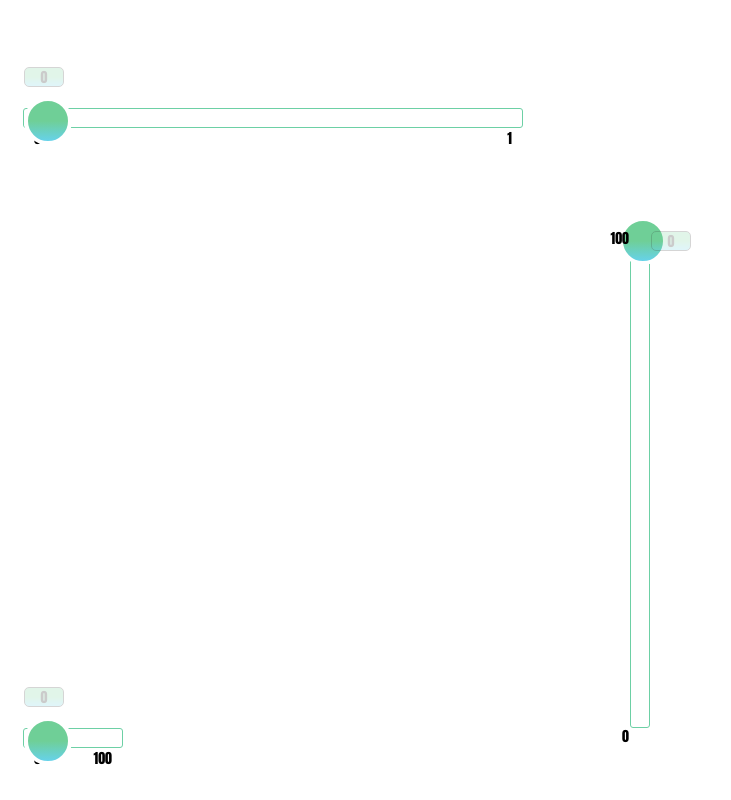
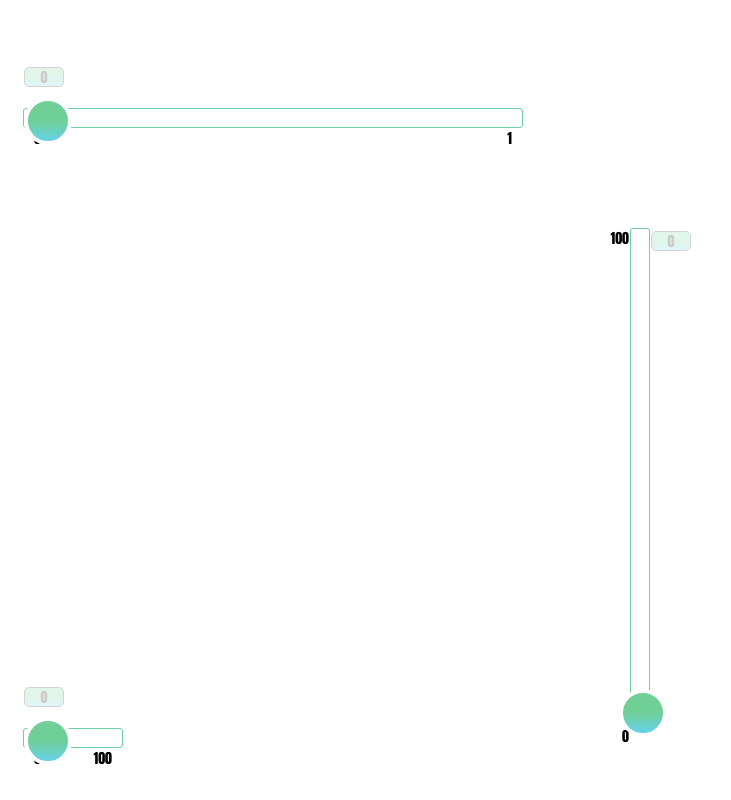
Before and after one commit to makarenkovdo/range-slider, a website built with webpack: page src/index.html in a window 1280 px wide. Shown: the top 800 px of the page, without its empty margins (0-731 px from the left). Built offline with nearby package versions, Linux system fonts and the light colour scheme.

Commit message:
vertical slider initial position

```diff
--- a/src/controller/slider-controller.js
+++ b/src/controller/slider-controller.js
@@ -36,6 +36,7 @@ export default class SliderController {
             .setMinValue(minValue)
             .setMaxValue(maxValue)
             .init()
+            .correctSliderPosition()
             .addBar(shouldAddBar)
             .setStep(step)
     }
@@ -56,6 +57,10 @@ export default class SliderController {
 
             this.addSliderView(this.sliderCounter)
         }
+        return this
+    }
+    correctSliderPosition() {
+        this.view.forEach((v) => v.correctSliderPosition(this.id))
         return this
     }
 
--- a/src/index.scss
+++ b/src/index.scss
@@ -118,7 +118,6 @@ h1 {
         .slider {
             // top: -($size * 1.2) * 0.5;
             // right: 100px;
-            // top: 90%;
             left: -($size * 1.2) * 0.5;
         }
     }
--- a/src/view/slider-view.js
+++ b/src/view/slider-view.js
@@ -28,12 +28,23 @@ export default class SliderView {
         })
     }
     addSlider(id) {
-        $(`#${id}`).append(
-            `<span class="slider" ></span>`
-
-            // style="top:${$(`#${id}`).css(
-            //     'height'")}
-        )
+        $(`#${id}`).append('<span class="slider"></span>')
+    }
+    correctSliderPosition(id) {
+        console.log(this.isVertical)
+        $(document).ready(() => {
+            if (this.isVertical) {
+                console.log('VERTITTTTI')
+                $(`#${id}`)
+                    .find('.slider')
+                    .css(
+                        'top',
+                        parseInt($(`#${id}`).css('height')) -
+                            parseInt($('.slider').css('height')) +
+                            'px'
+                    )
+            }
+        })
     }
     addRangeNumber(id) {
         $(`#${this.id}`).append(
```
